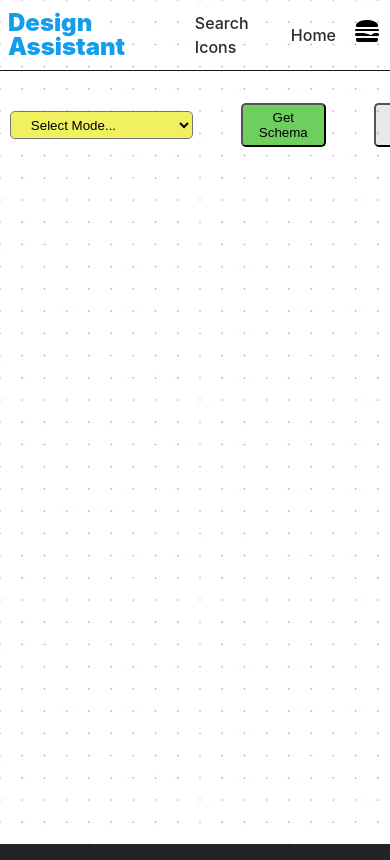
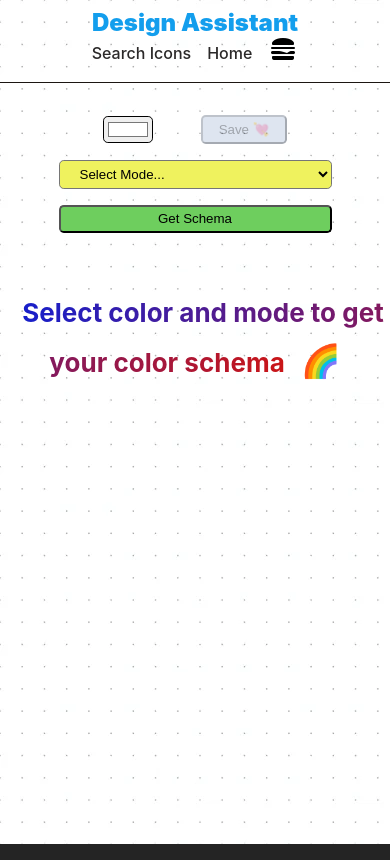
Before and after one commit to AhmedNagii/Design-assistant, a React (Vite) app: page / in a window 390 px wide. Shown: the top 860 px of the page. Built offline with nearby package versions, Linux system fonts and the light colour scheme.

Commit message:
adding home page features
getting schema and save to local storage and making the design responsive

```diff
--- a/package.json
+++ b/package.json
@@ -11,6 +11,7 @@
     "lint": "eslint \"src/**/*.{js,jsx}\" --quiet"
   },
   "dependencies": {
+    "@tanstack/react-query": "^4.10.1",
     "react": "^18.2.0",
     "react-dom": "^18.2.0",
     "react-router-dom": "^6.4.1"
--- a/src/App.jsx
+++ b/src/App.jsx
@@ -1,17 +1,30 @@
+import { QueryClient, QueryClientProvider } from "@tanstack/react-query";
+
 import { BrowserRouter, Route, Routes } from "react-router-dom";
 import HomePage from "./pages/HomePage";
 import IconsPage from "./pages/IconsPage";
 
 import "./css/App.css";
 
+const queryClinet = new QueryClient({
+  defaultOptions: {
+    queries: {
+      staleTime: Infinity,
+      cacheTime: Infinity,
+    },
+  },
+});
+
 function App() {
   return (
+    <QueryClientProvider client={queryClinet}>
       <BrowserRouter>
         <Routes>
           <Route path="/" element={<HomePage />} />
           <Route path="/searchicons" element={<IconsPage />} />
         </Routes>
       </BrowserRouter>
+    </QueryClientProvider>
   );
 }
 
--- /dev/null
+++ b/src/api/fetchSchema.js
@@ -0,0 +1,17 @@
+const fetchSchema = async ({ queryKey }) => {
+
+    const selectedColor = queryKey[1];
+    const selectedMode = queryKey[2];
+    const apiRes = await fetch(`https://www.thecolorapi.com/scheme?hex=${selectedColor}&mode=${selectedMode}&count=5`);
+    if (!apiRes.ok) {
+        throw new Error(`color schema of ${selectedColor} not ok`);
+    };
+
+
+
+    return apiRes.json();
+
+};
+
+
+export default fetchSchema;
--- a/src/components/ColorItem.jsx
+++ b/src/components/ColorItem.jsx
@@ -1,3 +1,24 @@
-export default function ColorItem() {
-  return <div className="color-item">Item</div>;
+import "../css/home.css";
+
+export default function ColorItem({ hex, name, rgb, contrast }) {
+  const style = { backgroundColor: `${hex}` };
+  const textColor = { color: contrast };
+
+  function showInfo() {}
+
+  return (
+    <div style={style} className="color-item">
+      <div onMouseEnter={showInfo} className="color-info-container">
+        <p className="color-info" style={textColor}>
+          {name}
+        </p>
+        <p className="color-info" style={textColor}>
+          {rgb}
+        </p>
+        <p className="color-info" style={textColor}>
+          {hex}
+        </p>
+      </div>
+    </div>
+  );
 }
--- a/src/components/Navbar.jsx
+++ b/src/components/Navbar.jsx
@@ -1,5 +1,4 @@
 import { Link } from "react-router-dom";
-import { useState } from "react";
 
 import hamburgerIcon from "../assets/hamburger.png";
 import "../css/home.css";
--- a/src/components/SelectModeBtn.jsx
+++ b/src/components/SelectModeBtn.jsx
@@ -1,8 +1,11 @@
 import "../css/home.css";
 
-export default function () {
+export default function ({ onSelect }) {
   return (
-    <select className="mode-selector">
+    <select
+      onChange={(e) => onSelect(e.target.value)}
+      className="mode-selector"
+    >
       <option value="none">Select Mode...</option>
       <option value="monochrome">Monochrome </option>
       <option value="monochrome-dark">Monochrome-dark</option>
--- a/src/components/Sidebar.jsx
+++ b/src/components/Sidebar.jsx
@@ -2,8 +2,8 @@ import useToggle from "../hooks/useToggle";
 
 import "../css/home.css";
 
-export default function Sidebar({ isOpen }) {
-  const activeClass = isOpen ? "open-sideBar" : null;
+export default function Sidebar({ isOpen, savedScheams }) {
+  const activeClass = isOpen ? "open" : null;
   const [toggleState, toggle] = useToggle(false);
 
   return (
@@ -24,7 +24,13 @@ export default function Sidebar({ isOpen }) {
       </div>
 
       {toggleState ? (
-        <div className="saved-palettes">palettes</div>
+        <div className="saved-palettes">
+          {savedScheams.map((item) => {
+            console.log(savedScheams);
+            return <h1>{item[0].hex.value}</h1>;
+          })}
+          palettes
+        </div>
       ) : (
         <div className="saved-icons">icons</div>
       )}
--- a/src/css/home.css
+++ b/src/css/home.css
@@ -4,7 +4,7 @@
     --clr-light: #EEEEEE;
     --clr-orange: #FD7014;
 
-
+    height: 100%;
 
 }
 
@@ -30,7 +30,7 @@ body {
 .main-nav__link {
     color: var(--clr-dark);
     font-weight: 500;
-    text-decoration: inherit;
+
 }
 
 
@@ -57,17 +57,20 @@ body {
 }
 
 
+
+
 .sidebar-container {
-    background-color: #fd711464;
+    background-color: #030303f3;
     height: 92vh;
     position: absolute;
     width: 300px;
     right: -300px;
     transition: right .7s;
+    overflow: hidden;
 }
 
-.sidebar-container.open-sideBar {
-    right: 2px;
+.sidebar-container.open {
+    right: 0;
 }
 
 .sidebar-btns-container {
@@ -82,19 +85,21 @@ body {
     width: 100px;
     padding: 0.5rem 1rem;
     cursor: pointer;
+    background-color: #fff;
 }
 
 .sidebar_btn.active {
-    background-color: #fff;
     color: #1c1612;
+
+    background-color: #139EED;
 }
 
 
 
 .main-content {
     max-width: 100%;
-
-
+    display: flex;
+    flex-direction: column;
 }
 
 .color-input {
@@ -106,6 +111,7 @@ body {
 .save-btn {
     padding: .3rem 1rem;
     border-radius: .3rem;
+    cursor: pointer;
 }
 
 
@@ -118,11 +124,16 @@ body {
 }
 
 .save-btn {
-    background-color: #393e461d;
+    background-color: #5174ad30;
 }
 
+.flex {
+    display: flex;
+    align-items: center;
+    gap: 3rem;
+}
 
-.btns-container {
+.form {
     display: flex;
     width: 100%;
     justify-content: center;
@@ -130,3 +141,118 @@ body {
     gap: 3rem;
     padding: 2rem 0;
 }
+
+@media(max-width:580px) {
+    .main-nav {
+        flex-direction: column;
+    }
+
+    .form {
+        flex-direction: column;
+        gap: 1rem;
+    }
+
+    .mode-selector,
+    .get-schema-btn {
+        width: 70%;
+    }
+
+    .flex {
+        order: 0;
+    }
+}
+
+
+.colors-container {
+    display: flex;
+    justify-content: center;
+    align-items: center;
+    width: 100%;
+    height: 79.3vh;
+
+}
+
+.hint-text {
+    padding: 1rem;
+    font-size: clamp(16px, 26px, 40px);
+    background: #121FCF;
+    background: linear-gradient(to right, #121FCF 0%, #CF1512 100%);
+    -webkit-text-fill-color: transparent;
+    -webkit-background-clip: text;
+    background-clip: text;
+    animation: slide-top 0.5s cubic-bezier(0.250, 0.460, 0.450, 0.940) both;
+}
+
+.gradient-text {
+    text-align: center;
+    line-height: 1.5em;
+    min-width: 380px;
+}
+
+.color-item {
+    width: 20%;
+    height: 90%;
+    margin: .3rem;
+    border-radius: 1rem;
+}
+
+.color-info-container {
+    height: 100%;
+    display: flex;
+    flex-direction: column;
+    justify-content: center;
+    align-items: center
+}
+
+@media (max-width:750px) {
+    .colors-container {
+
+        flex-direction: column;
+        height: 100%;
+
+        position: relative;
+    }
+
+    .color-item {
+        width: 100%;
+    }
+}
+
+
+.loading-pane {
+    align-items: center;
+    justify-content: center;
+    display: flex;
+    width: 100%;
+    padding: 15px;
+}
+
+
+.loader {
+    font-size: 100px;
+    animation: spin 1s linear infinite;
+}
+
+
+
+@keyframes spin {
+    to {
+        transform: rotate(360deg);
+    }
+}
+
+
+
+
+
+
+
+@keyframes slide-top {
+    0% {
+        transform: translateY(200px)
+    }
+
+    100% {
+        transform: translateY(0)
+    }
+}
--- /dev/null
+++ b/src/hooks/useLocalStorage.js
@@ -0,0 +1,22 @@
+import { useState, useEffect } from "react";
+
+const useLocalSroarge = (initialState, key) => {
+    const get = () => {
+        const storage = localStorage.getItem(key);
+        if (storage) return JSON.parse(storage).value;
+        return initialState;
+    };
+
+
+    const [value, setValue] = useState(get());
+    useEffect(() => {
+        localStorage.setItem(key, JSON.stringify({ value }));
+    }, [value]);
+
+
+    return [value, setValue];
+
+};
+
+
+export default useLocalSroarge;
--- a/src/pages/HomePage.jsx
+++ b/src/pages/HomePage.jsx
@@ -1,22 +1,105 @@
 import { useState } from "react";
+import { useQuery } from "@tanstack/react-query";
 import useToggle from "../hooks/useToggle";
 import Navbar from "../components/Navbar";
 import Sidebar from "../components/Sidebar";
 import SelectModeBtn from "../components/SelectModeBtn";
+import fetchSchema from "../api/fetchSchema";
+import ColorItem from "../components/ColorItem";
+import useLocalSroarge from "../hooks/useLocalStorage";
+
+let savedScheamsArr = [];
 
 export default function HomePage() {
+  const [value, setValue] = useLocalSroarge([], "saved-schemas");
   const [toggleState, toggle] = useToggle(false);
+  const [inputValues, setInputValues] = useState({
+    colorVal: "#ffffff",
+    selectedMode: "",
+  });
+
+  const { isFetching, data, refetch } = useQuery(
+    ["", inputValues.colorVal.slice(1), inputValues.selectedMode],
+    fetchSchema,
+    { enabled: false }
+  );
+
+  const colors = data?.colors ?? [];
 
   return (
     <div>
       <Navbar handelClick={toggle} isOpen={toggleState} />
-      <Sidebar isOpen={toggleState} />
+      <Sidebar isOpen={toggleState} savedScheams={value} />
       <main className="main-content">
-        <div className="btns-container">
-          <input className="color-input" type="color" />
-          <SelectModeBtn />
-          <button className="get-schema-btn">Get Schema</button>
-          <button className="save-btn">Save 💘</button>
+        <form className="form">
+          <span className="flex">
+            <input
+              className="color-input"
+              type="color"
+              onChange={(e) => {
+                setInputValues((prevState) => {
+                  return { ...prevState, colorVal: e.target.value };
+                });
+              }}
+              value={inputValues.colorVal}
+            />
+            <button
+              onClick={(e) => {
+                e.preventDefault();
+                savedScheamsArr.push(colors);
+                setValue((prevVal) => [...prevVal, ...savedScheamsArr]);
+              }}
+              className="save-btn"
+              disabled={colors.length == 0}
+            >
+              Save 💘
+            </button>
+          </span>
+          <SelectModeBtn
+            onSelect={(value) => {
+              value &&
+                setInputValues((prevState) => {
+                  return { ...prevState, selectedMode: value };
+                });
+            }}
+          />
+          <button
+            className="get-schema-btn"
+            type="submit"
+            onClick={(e) => {
+              e.preventDefault();
+              refetch();
+            }}
+          >
+            Get Schema
+          </button>
+        </form>
+
+        <div className="colors-container">
+          {isFetching ? (
+            <div className="loading-pane">
+              <h2 className="loader">🌀</h2>
+            </div>
+          ) : colors.length == 0 ? (
+            <h1 className="gradient-text">
+              <span className="hint-text">
+                Select color and mode to get your color schema
+              </span>
+              🌈
+            </h1>
+          ) : (
+            colors.map((color, index) => {
+              return (
+                <ColorItem
+                  key={index}
+                  hex={color.hex.value}
+                  name={color.name.value}
+                  rgb={color.rgb.value}
+                  contrast={color.contrast.value}
+                />
+              );
+            })
+          )}
         </div>
       </main>
     </div>
--- a/src/pages/IconsPage.jsx
+++ b/src/pages/IconsPage.jsx
@@ -1,9 +1,13 @@
 import Navbar from "../components/Navbar";
+import Sidebar from "../components/Sidebar";
+import useToggle from "../hooks/useToggle";
+export default function IconsPage() {
+  const [toggleState, toggle] = useToggle(false);
 
-export default function IconsPage() {
   return (
     <>
-      <Navbar />
+      <Navbar handelClick={toggle} isOpen={toggleState} />
+      <Sidebar isOpen={toggleState} />
       <h1 className="text">Serach Icons</h1>
     </>
   );
```
Also changed, not shown: src/components/SavedSchema.jsx (added, +18 -0 lines), 1 other file (tests, documents, lock files or other folders). Lines whose indentation alone changed are shown as unchanged.
